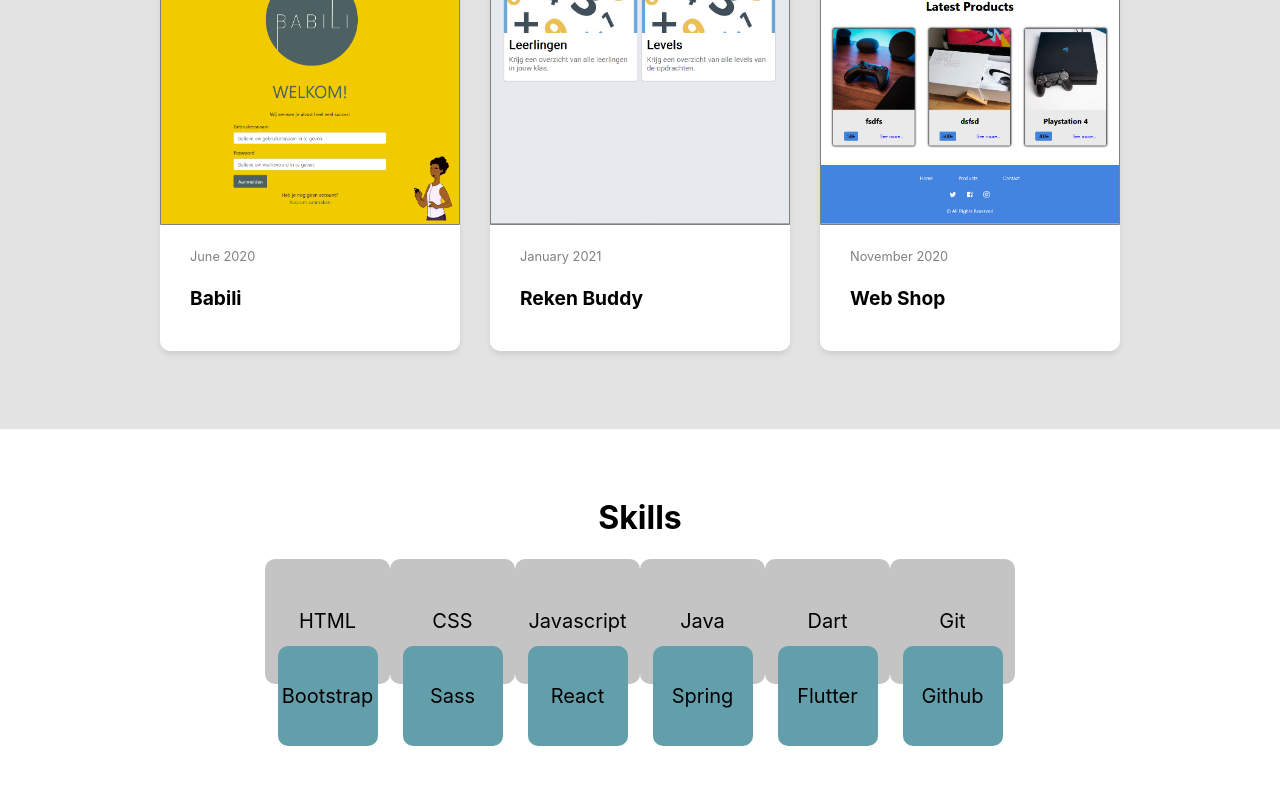
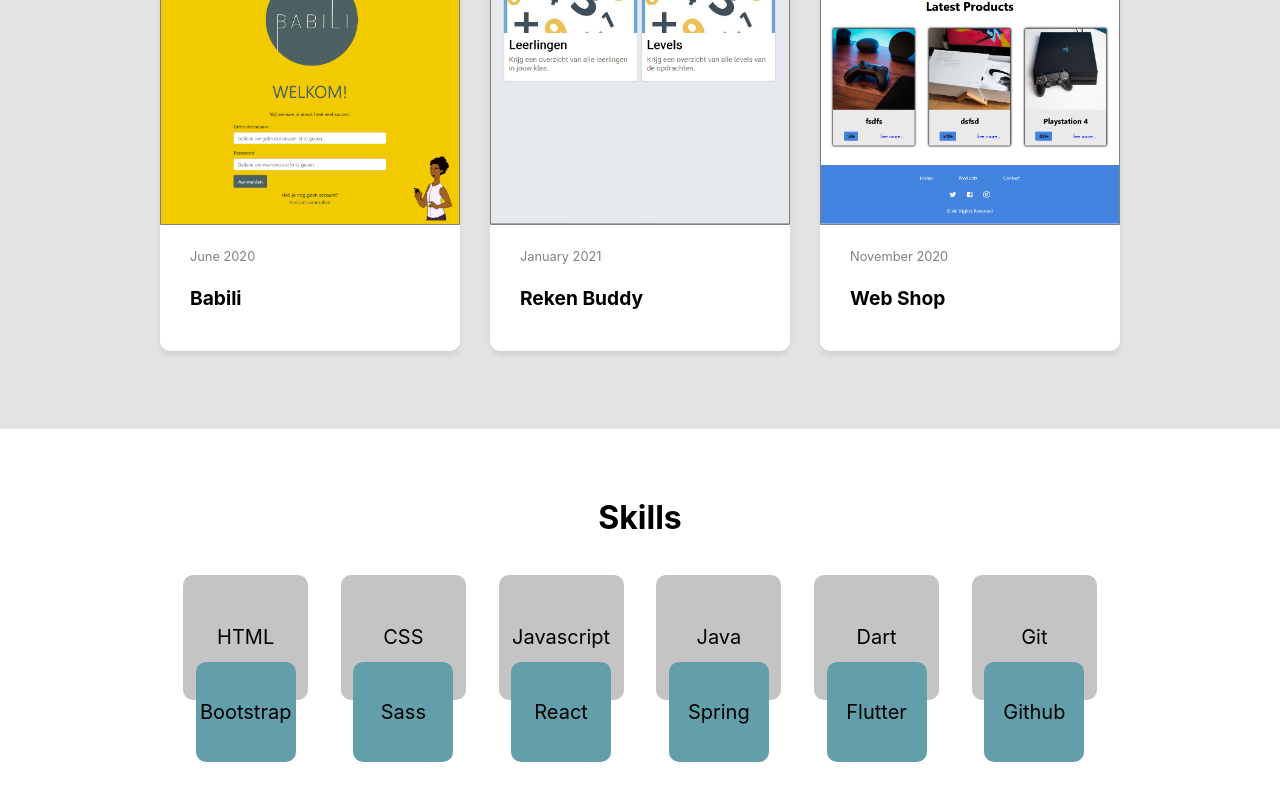
Before and after one commit to Talha-Bayansar/portfolio, a React (Create React App) app: page / in a window 1280 px wide. Shown: the part 1047-1847 px from the top of the page. Built offline with nearby package versions, Linux system fonts and the light colour scheme.

Commit message:
skills section done

```diff
--- a/src/components/skill.js
+++ b/src/components/skill.js
@@ -11,6 +11,7 @@ const StyledSkills = styled.div`
   justify-content: center;
   align-items: center;
   font-size: 1.25rem;
+  margin: 1rem 1rem 5rem 1rem;
 
   & > .secondary_skill_div {
     position: absolute;
--- a/src/pages/skills_page.js
+++ b/src/pages/skills_page.js
@@ -11,7 +11,9 @@ const StyledSkillsPage = styled.div`
   & > .skillsPage_skills {
     display: flex;
     flex-wrap: wrap;
+    justify-content: space-evenly;
     align-items: center;
+    width: 80%;
   }
 `;
 
```
